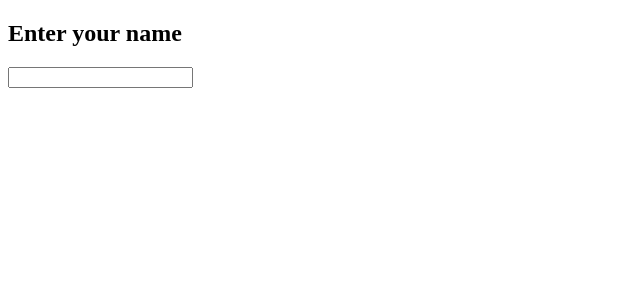
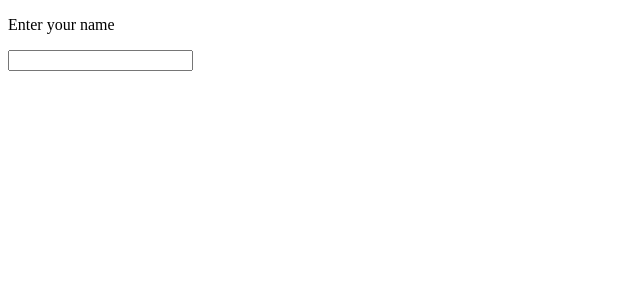
Before and after one commit to acciojob/personal-greeting-deepak-singh-jethi, a React app: page / in a window 1280 px wide. Shown: the top 300 px of the page, without its empty margins (0-640 px from the left). Built offline with nearby package versions, Linux system fonts and the light colour scheme.

Commit message:
adding changs in tag

```diff
--- a/src/components/App.js
+++ b/src/components/App.js
@@ -14,9 +14,9 @@ const App = () => {
   }
   return (
     <div>
-        <h2>Enter your name</h2>
+        <p>Enter your name</p>
         <input type="text" onChange={(e)=>{handleInput(e)}} />
-        {name? <h1>Hello {name}</h1>:null}
+        {name? <p>Hello {name}</p>:null}
     </div>
   )
 }
```
